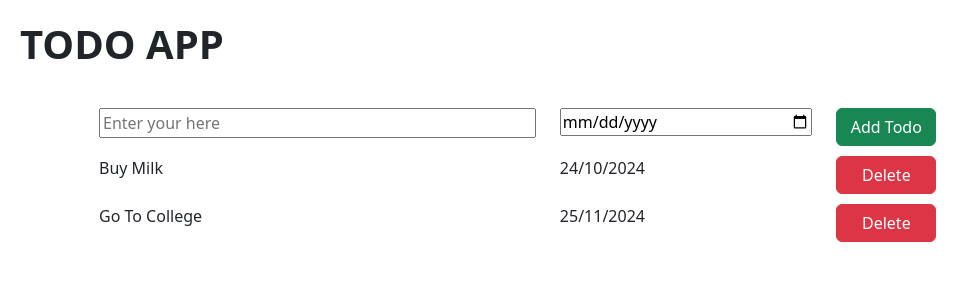
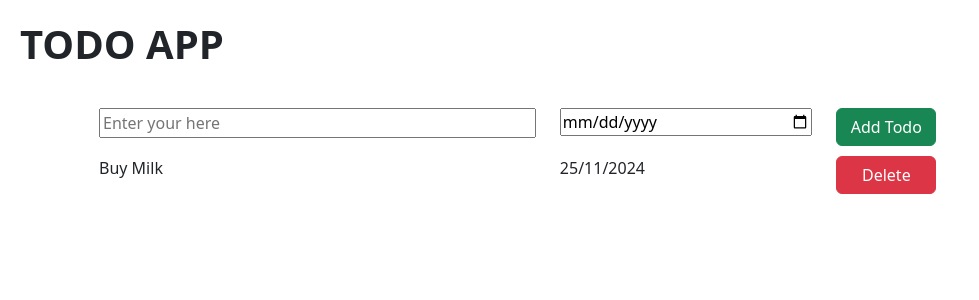
Before and after one commit to durgeshtiwar/Full-Stack-Frontend-Development-Bootcamp, a React (Vite) app in the folder REACT/Exercise_1/: page / in a window 1280 px wide. Shown: the top 300 px of the page, without its empty margins (0-979 px from the left). Built offline with nearby package versions, Linux system fonts and the light colour scheme.

Commit message:
Todo app Version 2

```diff
--- a/REACT/Exercise_1/src/App.jsx
+++ b/REACT/Exercise_1/src/App.jsx
@@ -1,19 +1,26 @@
 import AppName from './components/AppName';
 import AddTodo from './components/AddTodo';
-import TodoItem1 from './components/TodoItem1';
-import TodoItem2 from './components/TodoItem2';
 import 'bootstrap/dist/css/bootstrap.min.css';
 import './App.css';
+import TodoItem from './components/TodoItem';
 
 function App() {
+  const todoItems = [
+    {
+      todoName : 'Buy Milk',
+      todoDate : '25/11/2024',
+    },
+    {
+      todoName : 'Go To College',
+      todoDate : '25/11/2024',
+    },
+  ];
+
   return <center className="todo_container">
       <AppName/>
       <AddTodo/>
-      <div className="Todo_Item">
-      <TodoItem1/>
-      <TodoItem2/>
-      </div>
+      <TodoItem todoItems={todoItems}></TodoItem>
     </center>
 
 }
-export default App
+export default App;
--- a/REACT/Exercise_1/src/components/AddTodo.jsx
+++ b/REACT/Exercise_1/src/components/AddTodo.jsx
@@ -1,16 +1,16 @@
 function AddTodo()
 {
   return <>
-  <div class="container">
-  <div class="row kg-row">
-    <div class="col-5">
+  <div className="container">
+  <div className="row kg-row">
+    <div className="col-5">
       <input type="text" placeholder="Enter your here" />
     </div>
-    <div class="col-3">
+    <div className="col-3">
       <input type="date" />
     </div>
-    <div class="col-2">
-    <button type="button" class="btn btn-success kg-button">Add Todo</button>
+    <div className="col-2">
+    <button type="button" className="btn btn-success kg-button">Add Todo</button>
     </div>
   </div>
 </div>
--- /dev/null
+++ b/REACT/Exercise_1/src/components/TodoItem.jsx
@@ -0,0 +1,12 @@
+import TodoItems from "./TodoItems";
+
+const TodoItem = (todoItems)=>{
+  return(
+    <>
+      <div>
+      <TodoItems todoName = 'Buy Milk' todoDate='25/11/2024'></TodoItems>
+      </div>
+    </>
+  );
+}
+export default TodoItem;
--- a/REACT/Exercise_1/src/components/TodoItem1.jsx
+++ /dev/null
@@ -1,21 +0,0 @@
-function TodoItem1()
-{
-  let todoName = 'Buy Milk';
-  let todoDate = '24/10/2024';
-  return <>
-  <div class="container">
-  <div class="row kg-row">
-    <div class="col-5">
-      {todoName}
-    </div>
-    <div class="col-3">
-      {todoDate}
-    </div>
-    <div class="col-2">
-    <button type="button" class="btn btn-danger kg-button">Delete</button>
-    </div>
-  </div>
-</div>
-  </>
-}
-export default TodoItem1;
--- a/REACT/Exercise_1/src/components/TodoItem2.jsx
+++ /dev/null
@@ -1,21 +0,0 @@
-function TodoItem2()
-{
-  let todoName = 'Go To College';
-  let todoDate = '25/11/2024';
-  return <>
-  <div class="container">
-  <div class="row kg-row">
-    <div class="col-5">
-      {todoName}
-    </div>
-    <div class="col-3">
-      {todoDate}
-    </div>
-    <div class="col-2">
-    <button type="button" class="btn btn-danger kg-button">Delete</button>
-    </div>
-  </div>
-</div>
-  </>
-}
-export default TodoItem2;
--- /dev/null
+++ b/REACT/Exercise_1/src/components/TodoItems.jsx
@@ -0,0 +1,20 @@
+const TodoItems=({todoName,todoDate})=>{
+  return(
+    <>
+    <div className="container">
+    <div className="row kg-row">
+    <div className="col-5">
+      {todoName}
+    </div>
+    <div className="col-3">
+      {todoDate}
+    </div>
+    <div className="col-2">
+    <button type="button" className="btn btn-danger kg-button">Delete</button>
+    </div>
+  </div>
+  </div>
+    </>
+  )
+}
+export default TodoItems;
```
